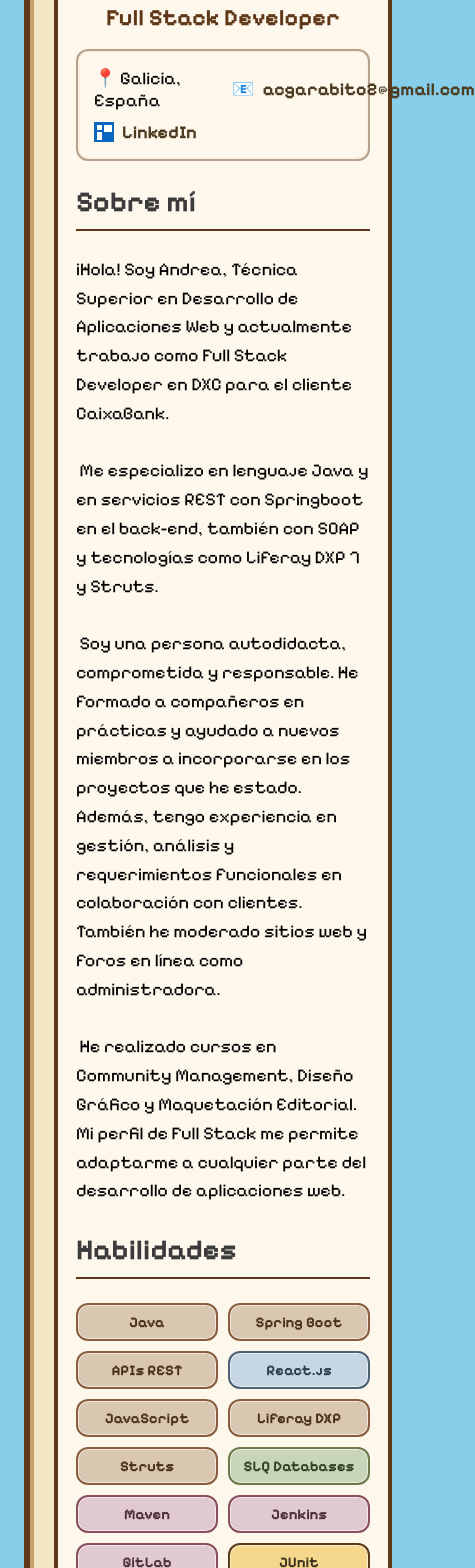
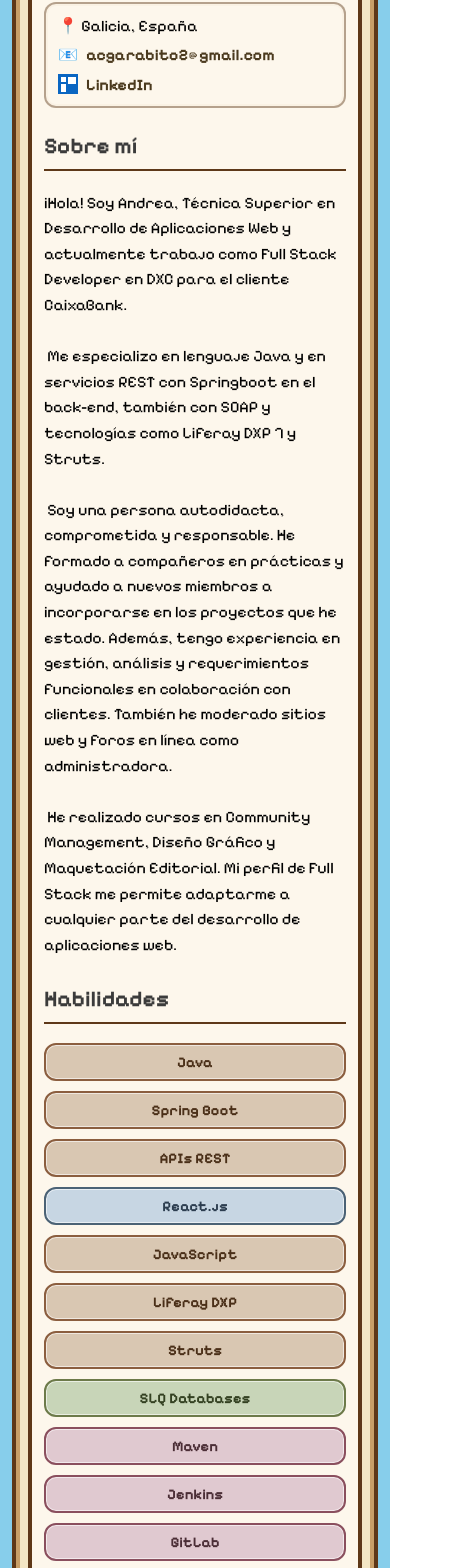
Before and after one commit to AndreiTora/CV-MainCharacter-REACT, a React (Vite) app: page / in a window 390 px wide. Shown: the part 378-1946 px from the top of the page, 475 px wide, since content can reach past the window. Built offline with nearby package versions, Linux system fonts and the light colour scheme.

Commit message:
Layout responsive.

```diff
--- a/src/index.scss
+++ b/src/index.scss
@@ -44,6 +44,10 @@
   font-size: $font-size;
   background: linear-gradient($body-bg-top 0 60%, $body-bg-bottom 60%);
   min-height: 100vh;
+}
+
+* {
+  box-sizing: border-box;
 }
 
 .page {
@@ -171,6 +175,10 @@
   display: grid;
   grid-template-columns: 1fr 1fr;
   gap: 24px;
+
+  > * {
+    min-width: 0;
+  }
 }
 
 .experience-card {
@@ -337,6 +345,7 @@
 
 .experience-tech-chip {
   @include chip-style;
+  overflow-wrap: anywhere;
   transition: transform 0.18s ease, filter 0.18s ease, border-color 0.18s ease;
   cursor: pointer;
 
@@ -408,3 +417,63 @@
     grid-template-columns: 1fr;
   }
 }
+
+@media (max-width: 768px) {
+  .page {
+    padding: 12px;
+  }
+
+  .title {
+    font-size: 1.5rem;
+    padding: 14px;
+  }
+
+  .layout {
+    padding: 12px;
+    gap: 12px;
+  }
+
+  .card {
+    padding: 12px;
+
+    h2 {
+      font-size: 1.4rem;
+    }
+  }
+
+  .profile-card .profile-contact {
+    grid-template-columns: 1fr;
+    gap: 10px;
+    padding: 12px;
+
+    a {
+      overflow-wrap: anywhere;
+      word-break: break-word;
+    }
+  }
+
+  .stardew-skills-grid {
+    grid-template-columns: 1fr;
+    gap: 10px;
+  }
+
+  .experience-tech-grid,
+  .profile-skills-section .experience-tech-grid {
+    grid-template-columns: repeat(2, minmax(0, 1fr));
+  }
+}
+
+@media (max-width: 480px) {
+  body {
+    font-size: 16px;
+  }
+
+  .panel {
+    border-width: 4px;
+  }
+
+  .experience-tech-grid,
+  .profile-skills-section .experience-tech-grid {
+    grid-template-columns: 1fr;
+  }
+}
```
